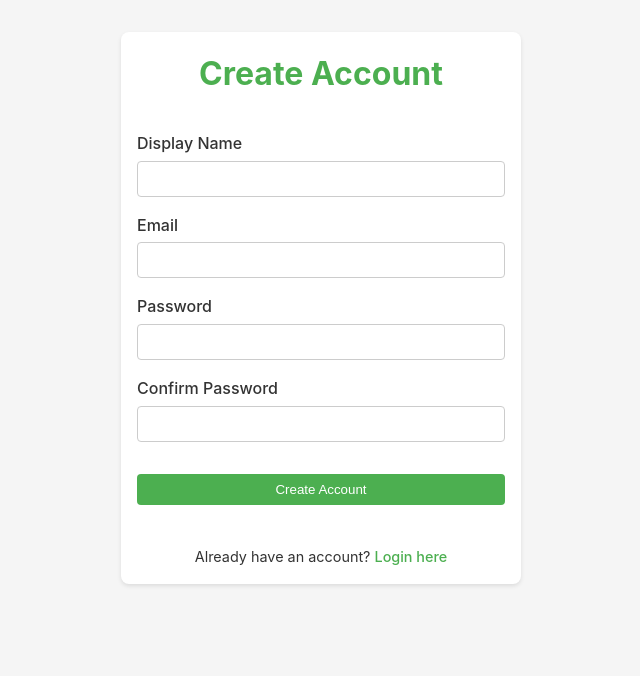
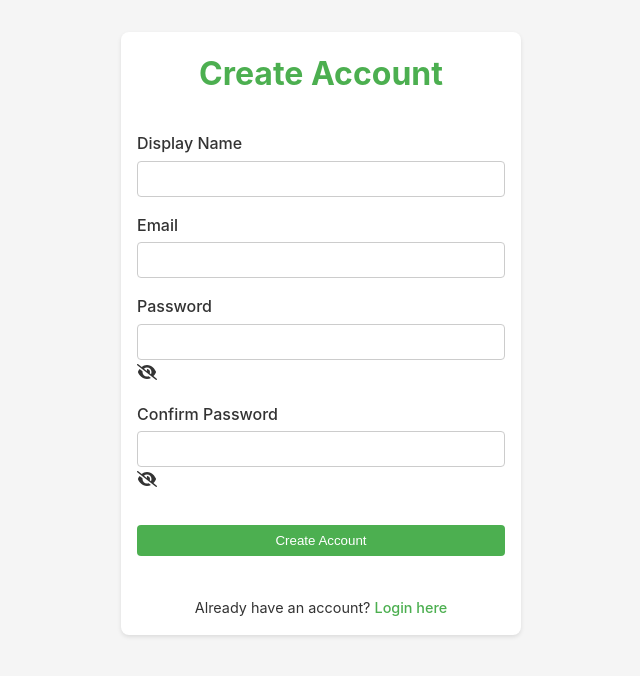
Before and after one commit to Andriamahay11master/BuyRight, a React (Vite) app: page /register in a window 1280 px wide. Shown: the top 676 px of the page, without its empty margins (319-959 px from the left). Built offline with nearby package versions, Linux system fonts and the light colour scheme.

Commit message:
add toggle on input password

```diff
--- a/src/pages/LoginPage.tsx
+++ b/src/pages/LoginPage.tsx
@@ -1,18 +1,29 @@
-import React from 'react';
+import React, { useState } from 'react';
 import { Link } from 'react-router-dom';
+import { FontAwesomeIcon } from '@fortawesome/react-fontawesome';
+import { faEye, faEyeSlash } from '@fortawesome/free-solid-svg-icons';
+
 
 const LoginPage: React.FC = () => {
+    const [showPassword, setShowPassword] = useState(false);
+
+    const togglePassword = () => {
+        setShowPassword(!showPassword);
+    }
   return (
     <div className="login-page">
       <h1>Welcome Back</h1>
       <form className="login-form">
         <div className="form-group">
           <label htmlFor="email">Email</label>
-          <input type="email" id="email" name="email" required />
+          <input type="email" id="email" name="email" pattern='^[a-zA-Z0-9._%+-]+@[a-zA-Z0-9.-]+\.[a-zA-Z]{2,}$' title='Please enter a valid email address' required />
         </div>
-        <div className="form-group">
+        <div className="form-group form-group-password">
           <label htmlFor="password">Password</label>
-          <input type="password" id="password" name="password" required />
+          <input type={showPassword ? "text" : "password"} id="password" name="password" required />
+          <div className="password-toggle">
+            <FontAwesomeIcon icon={showPassword ? faEye : faEyeSlash} onClick={togglePassword} />
+          </div>
         </div>
         <button type="submit">Login</button>
         <div className="form-footer">
--- a/src/pages/RegisterPage.tsx
+++ b/src/pages/RegisterPage.tsx
@@ -1,7 +1,19 @@
-import React from 'react';
+import React, { useState } from 'react';
 import { Link } from 'react-router-dom';
+import { FontAwesomeIcon } from '@fortawesome/react-fontawesome';
+import { faEye, faEyeSlash } from '@fortawesome/free-solid-svg-icons';
 
 const RegisterPage: React.FC = () => {
+    const [showPassword, setShowPassword] = useState(false);
+    const [showConfirmPassword, setShowConfirmPassword] = useState(false);
+
+    const togglePassword = () => {
+        setShowPassword(!showPassword);
+    }
+
+    const toggleConfirmPassword = () => {
+        setShowConfirmPassword(!showConfirmPassword);
+    }
   return (
     <div className="register-page">
       <h1>Create Account</h1>
@@ -14,13 +26,19 @@ const RegisterPage: React.FC = () => {
           <label htmlFor="email">Email</label>
           <input type="email" id="email" name="email" required />
         </div>
-        <div className="form-group">
+        <div className="form-group form-group-password">
           <label htmlFor="password">Password</label>
-          <input type="password" id="password" name="password" required />
+          <input type={showPassword ? "text" : "password"} id="password" name="password" required />
+          <div className="password-toggle">
+            <FontAwesomeIcon icon={showPassword ? faEye : faEyeSlash} onClick={togglePassword} />
+          </div>
         </div>
-        <div className="form-group">
+        <div className="form-group form-group-password">
           <label htmlFor="confirmPassword">Confirm Password</label>
-          <input type="password" id="confirmPassword" name="confirmPassword" required />
+          <input type={showConfirmPassword ? "text" : "password"} id="confirmPassword" name="confirmPassword" required />
+          <div className="password-toggle">
+            <FontAwesomeIcon icon={showConfirmPassword ? faEye : faEyeSlash} onClick={toggleConfirmPassword} />
+          </div>
         </div>
         <button type="submit">Create Account</button>
         <div className="form-footer">
```
